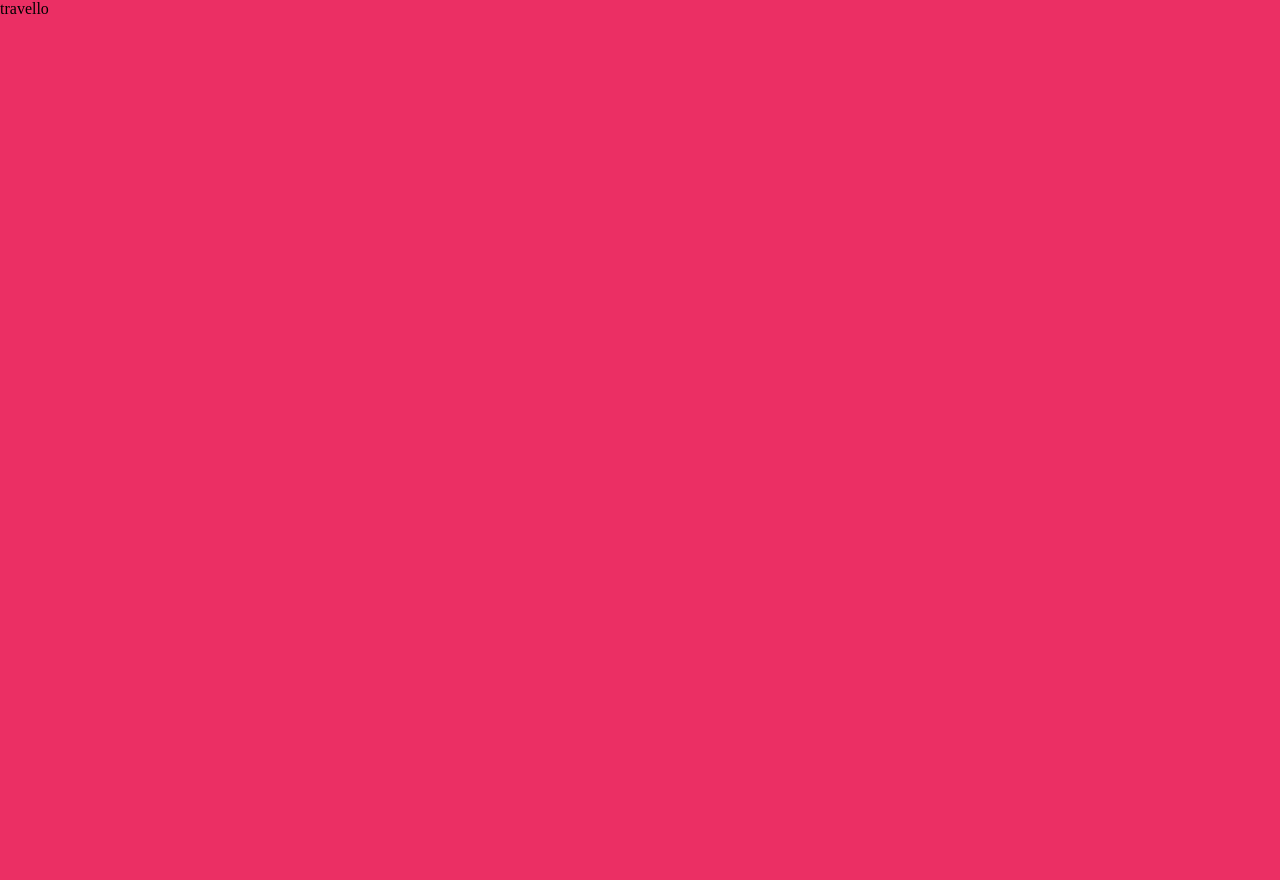
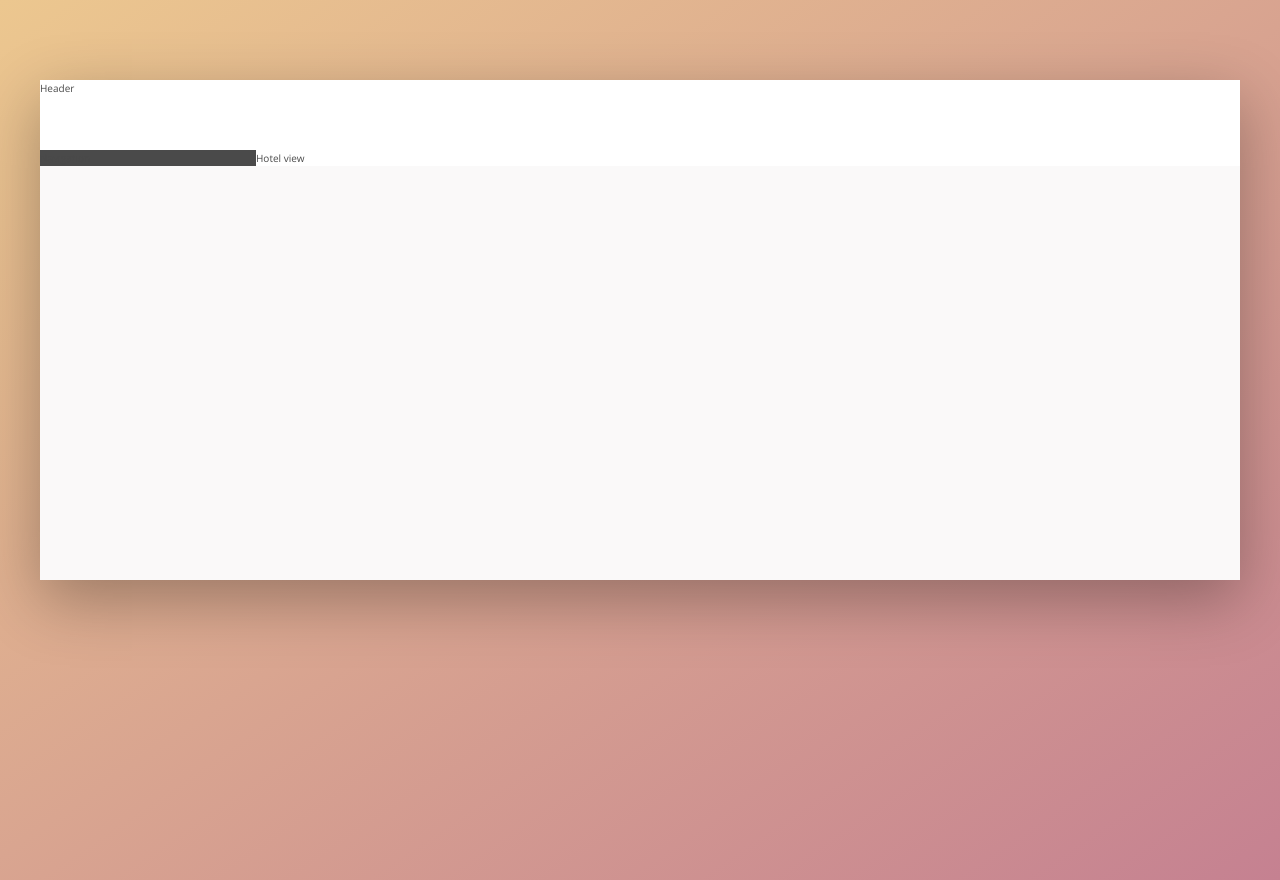
Before and after one commit to Palinana/travello, a website: page index.html in a window 1280 px wide. Before the commit the page ends 800 px from the top, so only its background shows below. Drawn offline with nearby package versions, Linux system fonts and the light colour scheme.

Commit message:
added the layout of the app

```diff
--- a/index.html
+++ b/index.html
@@ -11,6 +11,20 @@
         <title>Travello &mdash; Your all-in-one booking app</title>
     </head>
     <body>
-        travello
+        <div class="container">
+            <header class="header">
+                Header
+            </header>
+
+            <div class="content">
+                <nav class="sidebar">
+                    Navigation
+                </nav>
+
+                <main class="hotel-view">
+                    Hotel view
+                </main>
+            </div>
+        </div>
     </body>
 </html>
--- a/package.json
+++ b/package.json
@@ -12,8 +12,7 @@
     "concat:css": "concat -o css/style.concat.css css/icon-font.css css/style.comp.css",
     "prefix:css": "postcss --use autoprefixer -b 'last 10 versions' css/style.concat.css -o css/style.prefix.css",
     "compress:css": "node-sass css/style.prefix.css css/style.css --output-style compressed",
-    "build:css": "npm-run-all compile:sass concat:css prefix:css compress:css",
-    "test": "echo \"Error: no test specified\" && exit 1"
+    "build:css": "npm-run-all compile:sass concat:css prefix:css compress:css"
   },
   "devDependencies": {
     "autoprefixer": "^7.1.4",
--- /dev/null
+++ b/sass/_base.scss
@@ -0,0 +1,54 @@
+/*
+COLORS
+
+
+*/
+
+//sass variables - will be available for all elements
+:root {
+    --color-primary: #eb2f64;
+    --color-primary-light: #ecc78f;
+    --color-primary-dark: #c58191;
+
+    --color-grey-light-1: #faf9f9;
+    --color-grey-light-2: #f4f2f2;
+    --color-grey-light-3: #f0eeee;
+    --color-grey-light-4: #ccc;
+
+    --color-grey-dark-1: #4a4a4a;
+    --color-grey-dark-2: #777;
+    --color-grey-dark-3: #999;
+
+    --color-white: #fff;
+
+    --shadow-dark: 0 2rem 6rem rgba(0,0,0,.3);
+    --shadow-light: 0 2rem 5rem rgba(0,0,0,.06);
+}
+
+* {
+    margin: 0;
+    padding: 0;
+}
+
+*,
+*::after,
+*::before {
+    box-sizing: inherit;
+}
+
+html {
+    box-sizing: border-box;
+    font-size: 62.5%; //global font size - 1rem = 16px
+}
+
+body {
+    font-family: 'Open Sans', sans-serif;
+    font-weight: 400;
+    line-height: 1.6;
+    color: var(--color-grey-dark-1);
+    background-image: linear-gradient(to right bottom, var(--color-primary-light), var(--color-primary-dark));
+    background-size: cover;
+    background-repeat: no-repeat;
+
+    min-height: 100vh;
+}
--- /dev/null
+++ b/sass/_layout.scss
@@ -0,0 +1,28 @@
+.container {
+    max-width: 120rem;
+    margin: 8rem auto;
+    background-color: var(--color-grey-light-1);
+    box-shadow: var(--shadow-dark);
+
+    min-height: 50rem;
+}
+
+.header {
+    height: 7rem;
+    background-color: var(--color-white);
+    border-bottom: var(--color-grey-light-2);
+}
+
+.content {
+    display: flex;
+}
+
+.sidebar {
+    background-color: var(--color-grey-dark-1);
+    flex: 0 0 18%;
+}
+
+.hotel-view {
+    background-color: var(--color-white);
+    flex: 1; //will take all available space
+}
--- a/sass/main.scss
+++ b/sass/main.scss
@@ -1,22 +1,3 @@
-/*
-COLORS
-Primary: #eb2f64
-Primary light: #FF3366
-Primary dark: #BA265D
-Grey light 1: #faf9f9
-Grey light 2: #f4f2f2
-Grey light 3: #f0eeee
-Grey light 4: #ccc
-Grey dark 1: #333
-Grey dark 2: #777
-Grey dark 3: #999
-*/
-
-* {
-    margin: 0;
-    padding: 0;
-}
-
-body {
-    background-color: #eb2f64;
-}
+@import "base";
+@import "layout";
+@import "components";
```
Also changed, not shown: css/style.css, sass/_components.scss (added).
